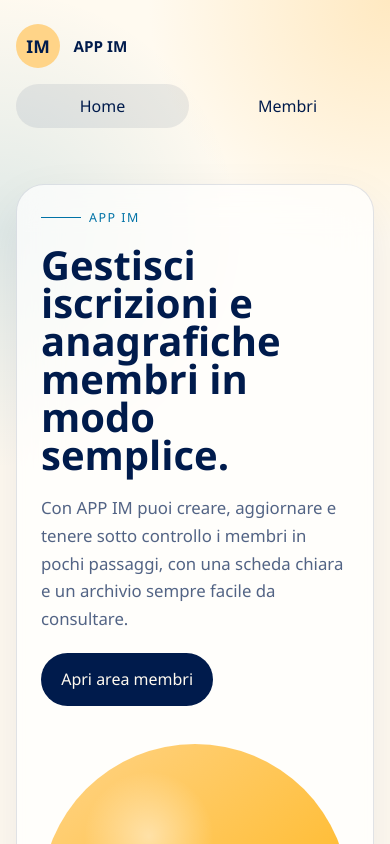
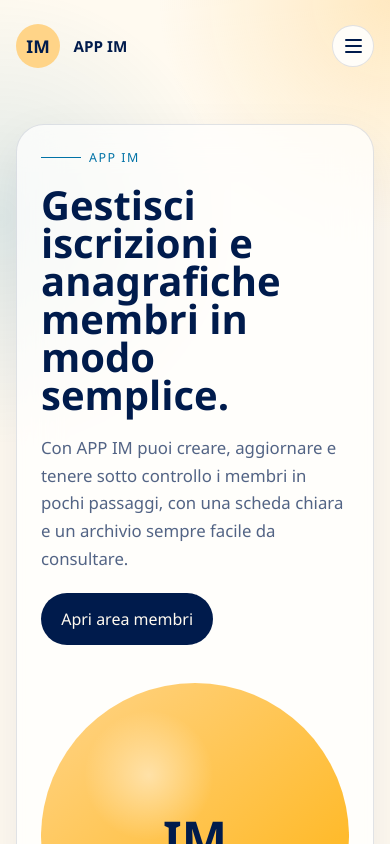
Before and after one commit to lorenzobaronio22/aiam, a Vue app in the folder frontend/: page / in a window 390 px wide. Shown: the top 844 px of the page. Built offline with nearby package versions, Linux system fonts and the light colour scheme.

Commit message:
Implement mobile navigation toggle and add corresponding tests

```diff
--- a/frontend/src/App.vue
+++ b/frontend/src/App.vue
@@ -1,7 +1,20 @@
 <script setup lang="ts">
+import { ref, watch } from "vue";
 import { RouterLink, RouterView, useRoute } from "vue-router";
 
 const route = useRoute();
+const isMobileNavOpen = ref(false);
+
+watch(
+  () => route.path,
+  () => {
+    isMobileNavOpen.value = false;
+  },
+);
+
+function toggleMobileNav(): void {
+  isMobileNavOpen.value = !isMobileNavOpen.value;
+}
 </script>
 
 <template>
@@ -14,7 +27,25 @@ const route = useRoute();
         </span>
       </RouterLink>
 
-      <nav class="app-shell__nav" aria-label="Navigazione principale">
+      <button
+        class="app-shell__menu-toggle"
+        type="button"
+        aria-label="Apri menu di navigazione"
+        aria-controls="app-shell-nav"
+        :aria-expanded="isMobileNavOpen"
+        @click="toggleMobileNav"
+      >
+        <span class="app-shell__menu-line" />
+        <span class="app-shell__menu-line" />
+        <span class="app-shell__menu-line" />
+      </button>
+
+      <nav
+        id="app-shell-nav"
+        class="app-shell__nav"
+        :class="{ 'app-shell__nav--open': isMobileNavOpen }"
+        aria-label="Navigazione principale"
+      >
         <RouterLink
           class="app-shell__nav-link"
           :class="{ 'app-shell__nav-link--active': route.path === '/' }"
@@ -85,6 +116,28 @@ const route = useRoute();
   gap: 0.75rem;
 }
 
+.app-shell__menu-toggle {
+  display: none;
+  width: 2.6rem;
+  height: 2.6rem;
+  border: 1px solid var(--color-border);
+  border-radius: 999px;
+  background: rgba(255, 255, 255, 0.86);
+  padding: 0;
+  align-items: center;
+  justify-content: center;
+  flex-direction: column;
+  gap: 0.24rem;
+}
+
+.app-shell__menu-line {
+  display: inline-flex;
+  width: 1.05rem;
+  height: 2px;
+  border-radius: 999px;
+  background: var(--color-brand-navy);
+}
+
 .app-shell__nav-link {
   border-radius: 999px;
   padding: 0.7rem 1rem;
@@ -98,17 +151,41 @@ const route = useRoute();
 
 @media (max-width: 720px) {
   .app-shell__header {
-    flex-direction: column;
-    align-items: flex-start;
+    position: relative;
+    flex-direction: row;
+    align-items: center;
+  }
+
+  .app-shell__menu-toggle {
+    display: inline-flex;
   }
 
   .app-shell__nav {
-    width: 100%;
+    display: none;
+    position: absolute;
+    top: calc(100% - 0.25rem);
+    right: clamp(1rem, 2vw, 2rem);
+    width: min(13rem, calc(100vw - 2rem));
+    padding: 0.45rem;
+    border: 1px solid var(--color-border);
+    border-radius: 16px;
+    background: rgba(255, 255, 255, 0.96);
+    box-shadow: var(--shadow-soft);
+    backdrop-filter: blur(10px);
+    z-index: 12;
+    gap: 0.35rem;
+    align-items: stretch;
+    flex-direction: column;
+  }
+
+  .app-shell__nav--open {
+    display: inline-flex;
   }
 
   .app-shell__nav-link {
-    flex: 1;
-    text-align: center;
+    text-align: left;
+    border-radius: 12px;
+    padding: 0.6rem 0.7rem;
   }
 }
 </style>
```
Also changed, not shown: 1 other file (tests, documents, lock files or other folders).
